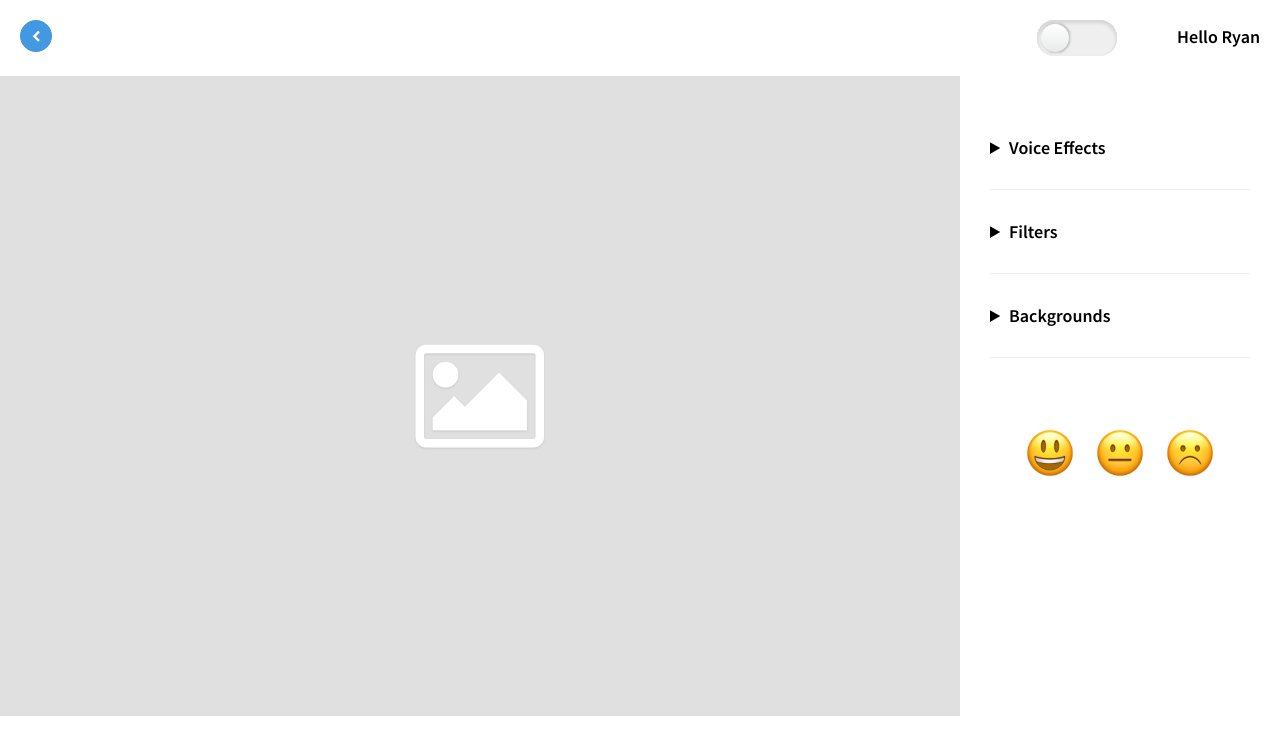
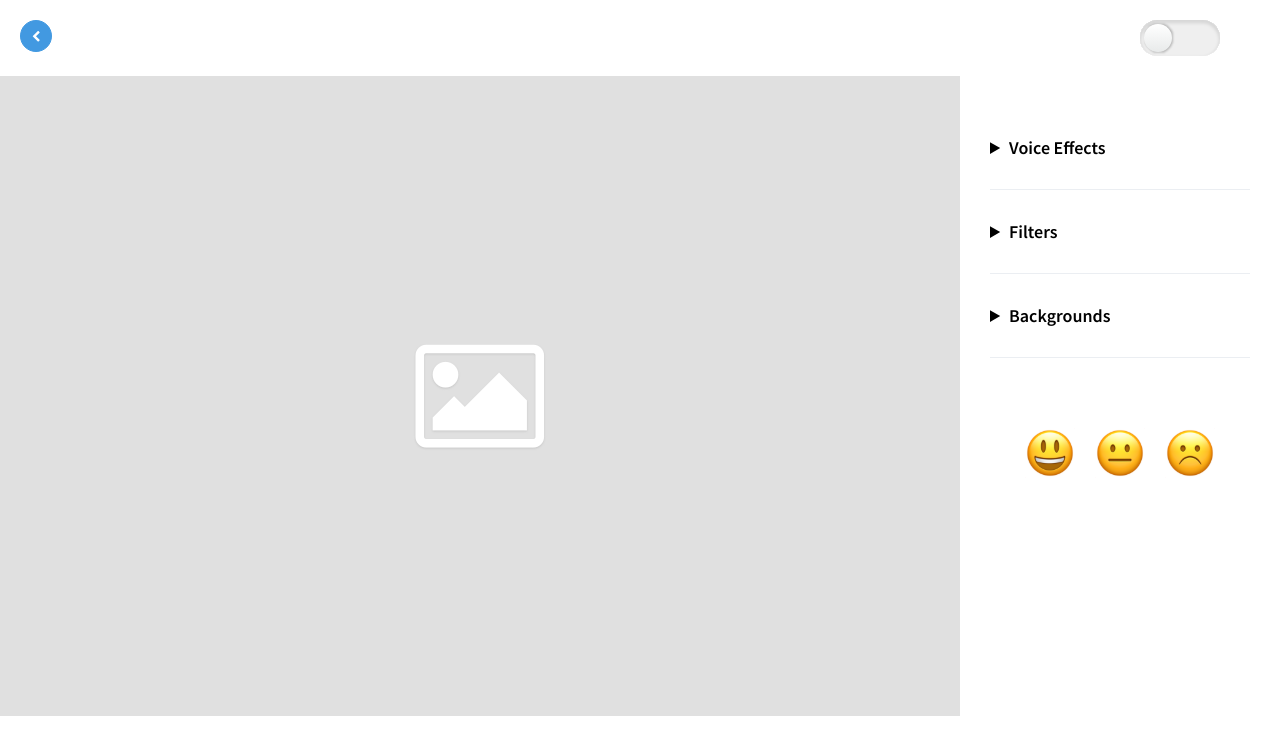
Before and after one commit to hzemzem/RemotePresenceRobot, a React (Create React App) app: page /video-chat-page in a window 1280 px wide. Shown: the top 754 px of the page. Built offline with nearby package versions, Linux system fonts and the light colour scheme.

Commit message:
removed user greeting

```diff
--- a/src/layouts/videoChatPage.js
+++ b/src/layouts/videoChatPage.js
@@ -8,7 +8,6 @@ import switch_off from '../assets/images/switch-off.svg';
 import switch_on from '../assets/images/switch-on.svg';
 
 function VideoChatPage() {
-    let name = 'Ryan';
     const [isActive, setActive] = useState("false");
 
     const ToggleClass = () => {
@@ -23,7 +22,6 @@ function VideoChatPage() {
                     <div className="switch-section">
                         <img className={isActive ? "switch_off display" : "switch_off hide"}  onClick={ToggleClass} src={switch_off} alt="Button to switch off facial recognition"/>
                         <img className={isActive ? "switch_on hide" : "switch_on display"} onClick={ToggleClass} src={switch_on} alt="Button to switch on facial recognition"/>
-                        <h1 className="username">Hello {name}</h1>
                     </div>
                 </nav>
             </header>
```
